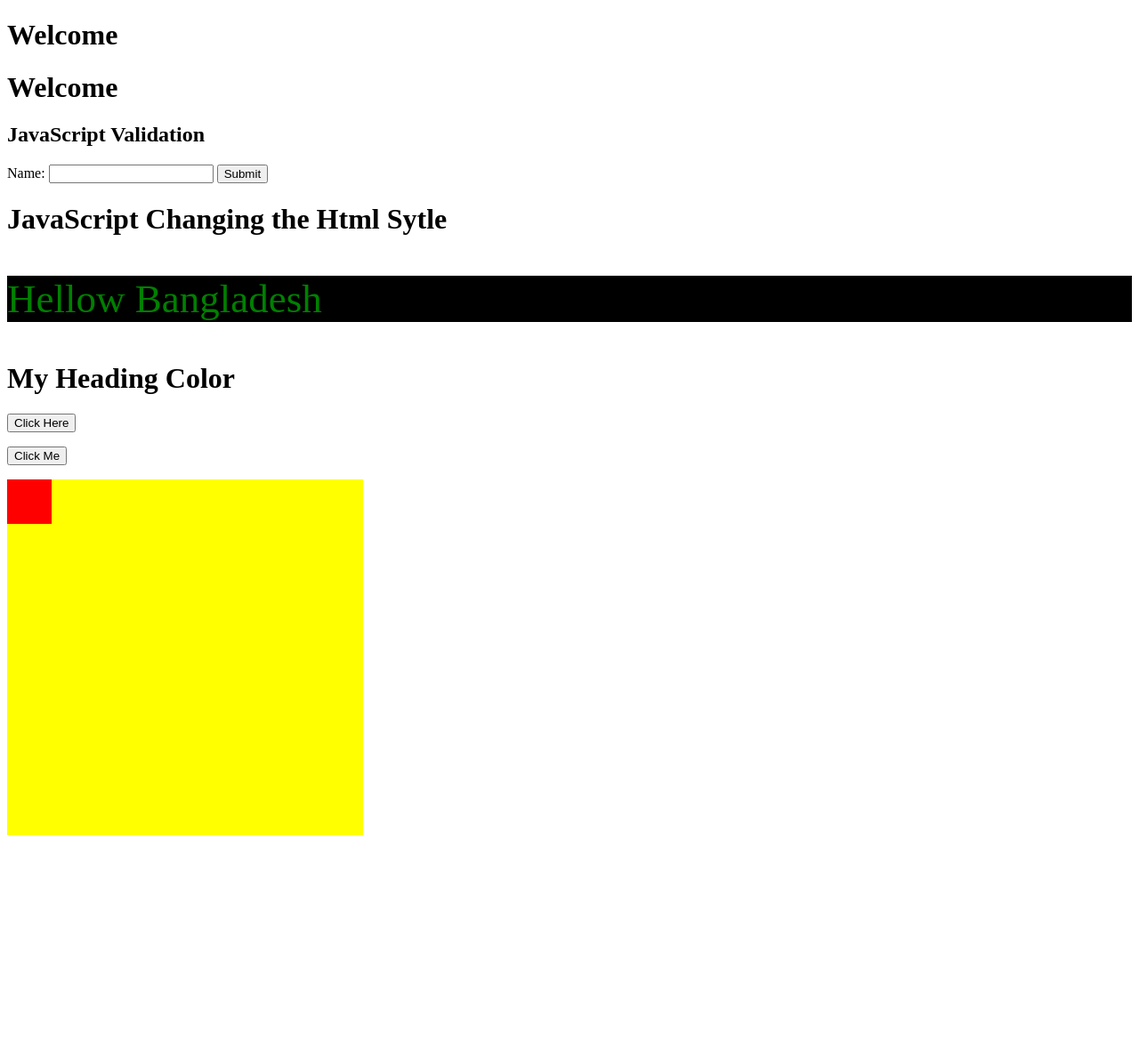
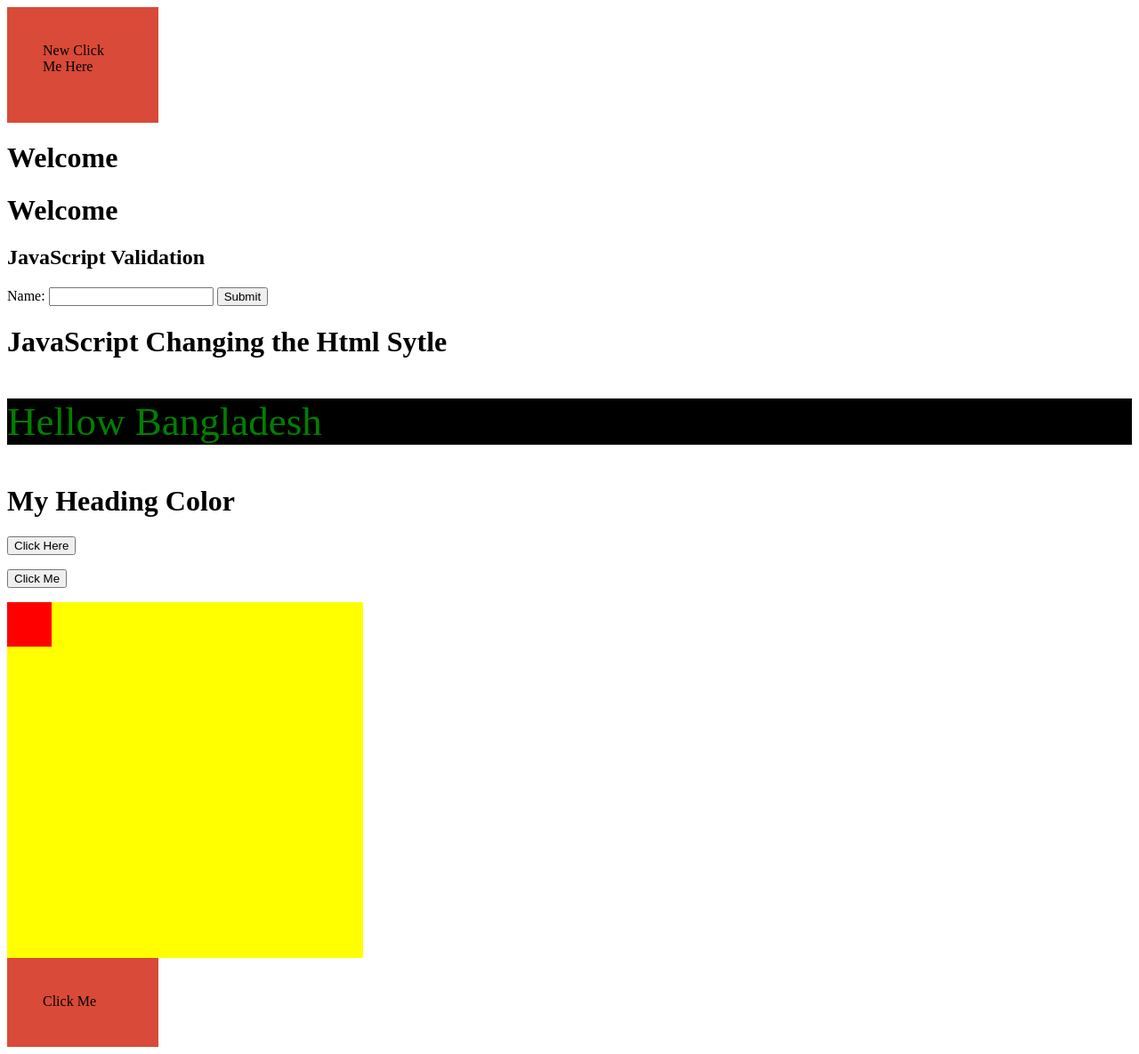
Before and after one commit to mdmanik74/Javascript_Jhankar, a plain HTML site: page Dom/index.html in a window 1280 px wide. Shown: the whole page at 89% size. Before the commit the page ends 947 px from the top, so only its background shows below. Drawn offline with Linux system fonts and the light colour scheme.

Commit message:
Javascript button animation

```diff
--- a/Dom/index.html
+++ b/Dom/index.html
@@ -7,6 +7,7 @@
     <title>Document JavaScript DOM</title>
 </head>
 <body>
+  <div onmousedown="mDwon(this)" onmouseup="mUp(this)" style="background-color: #D94A38;width: 90px;height: 50px;padding: 40px;">New Click Me Here</div>
 <h1 id="demo">Welcome</h1>
 <h1 id="demo1">Welcome</h1>
 
@@ -83,6 +84,22 @@
     }
   }
   </script>
+  <div onmousedown="mDown(this)" onmouseup="mUp(this)"
+  style="background-color:#D94A38;width:90px;height:20px;padding:40px;">
+  Click Me</div>
+
+  <script>
+  function mDown(obj) {
+    obj.style.backgroundColor = "#1ec5e5";
+    obj.innerHTML = "Release Me";
+  }
+
+  function mUp(obj) {
+    obj.style.backgroundColor="#D94A38";
+    obj.innerHTML="Thank You";
+  }
+  </script>
+
 
 </body>
 </html>
```
